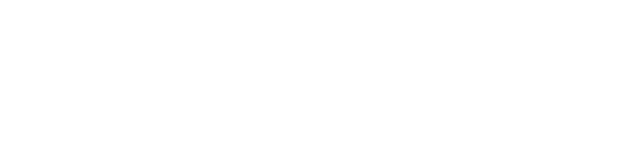
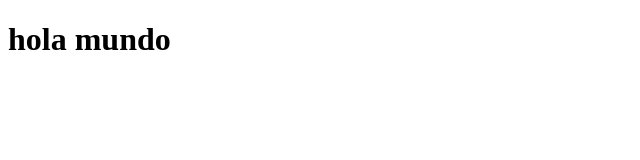
Before and after one commit to clarorecri1996/BIJUTERIA, a plain HTML site: page index.html in a window 1280 px wide. Shown: the whole page, without its empty margins (0-640 px from the left). Drawn offline with Linux system fonts and the light colour scheme.

Commit message:
agregando titulo

```diff
--- a/index.html
+++ b/index.html
@@ -7,6 +7,6 @@
     <title>Document</title>
 </head>
 <body>
-    <h1></h1>
+    <h1>hola mundo</h1>
 </body>
 </html>
```
